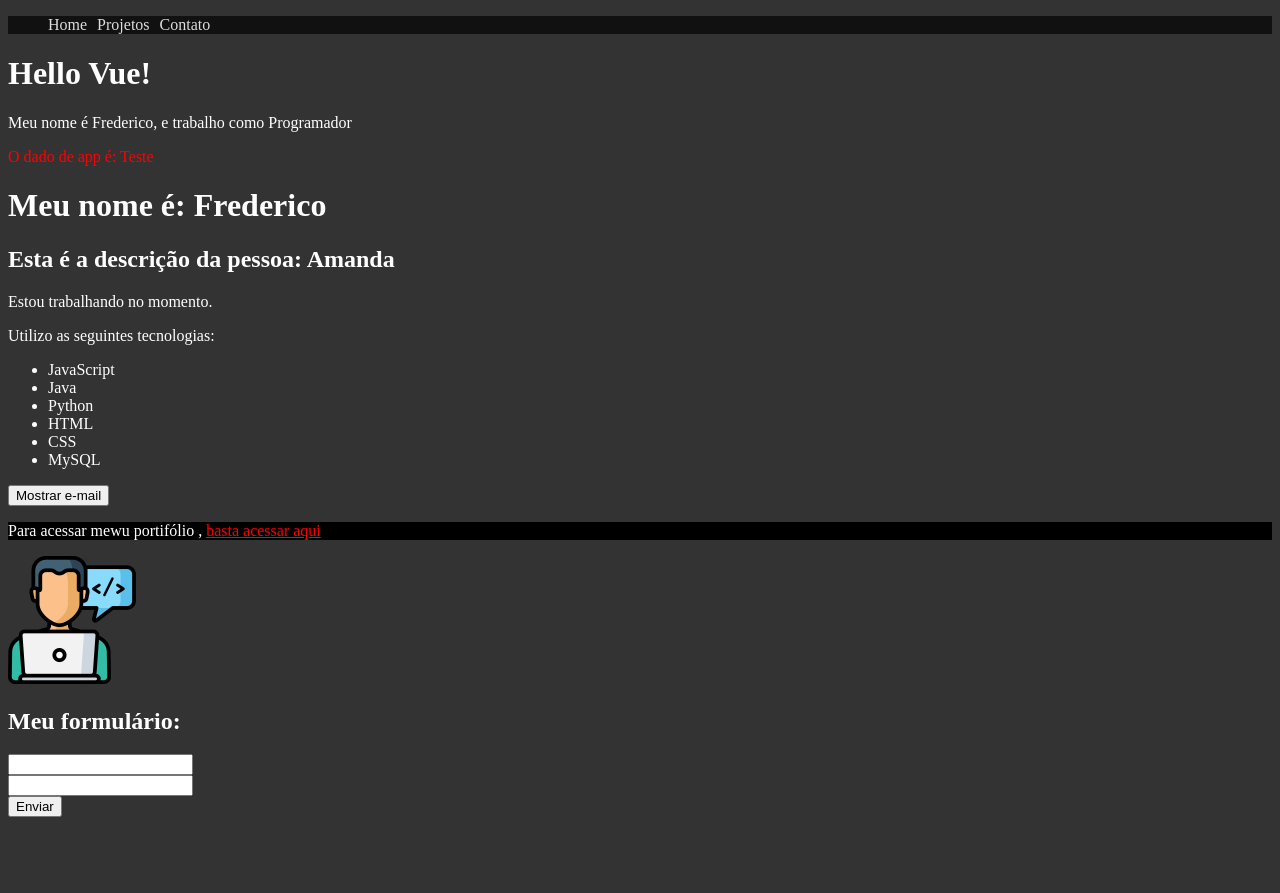
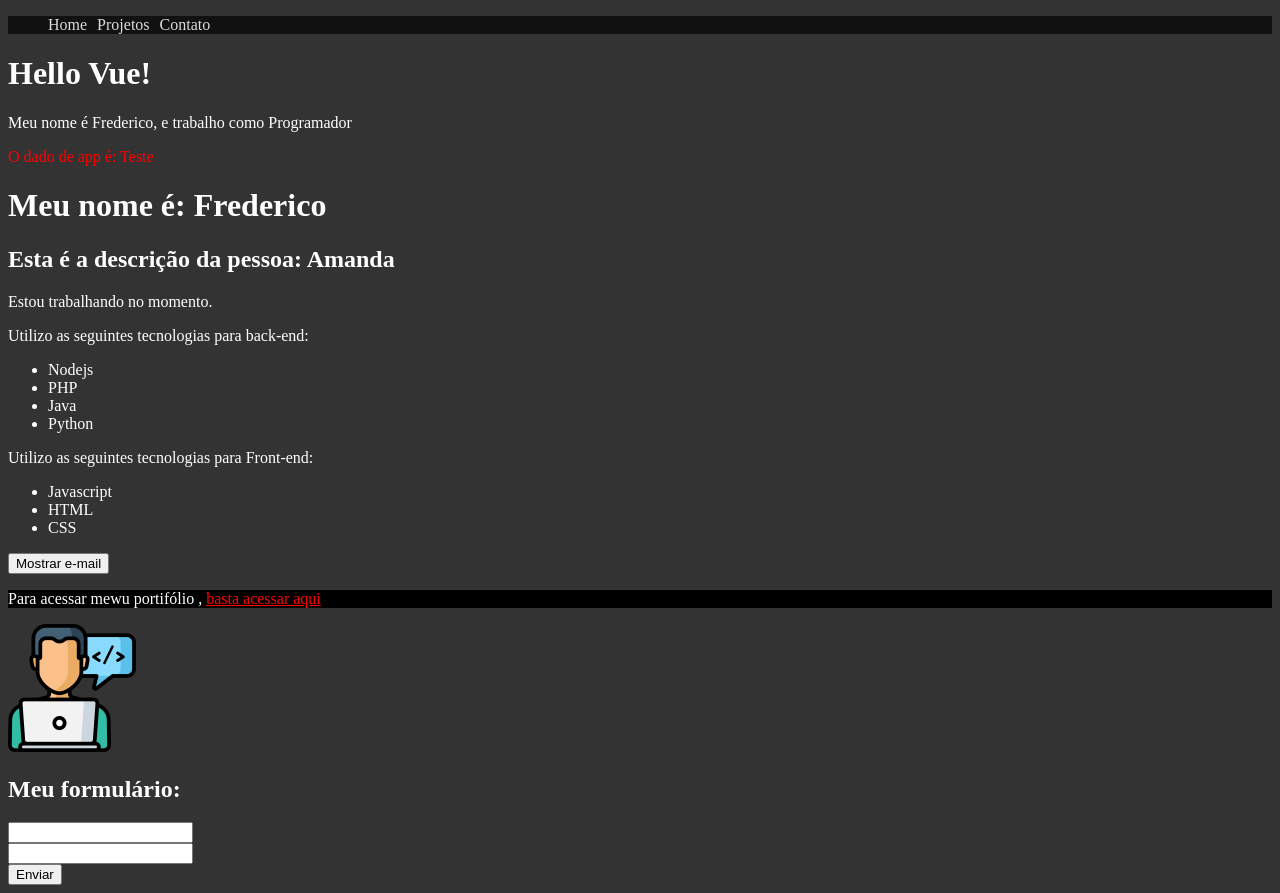
Before and after one commit to mfcastilho/learning_vue_framework, a Vue app in the folder 2_projeto_vue/: page / in a window 1280 px wide. Before the commit the page ends 825 px from the top, so only its background shows below. Built offline with nearby package versions, Linux system fonts and the light colour scheme.

Commit message:
list rendering(v-for)

```diff
--- a/2_projeto_vue/src/components/Info.vue
+++ b/2_projeto_vue/src/components/Info.vue
@@ -2,14 +2,13 @@
   <div>
     <p v-if="esta_trabalhando">Estou trabalhando no momento.</p>
     <p v-else>Estou em busca de novas oportunidades!</p>
-    <p>Utilizo as seguintes tecnologias:</p>
+    <p>Utilizo as seguintes tecnologias para back-end:</p>
     <ul>
-      <li>JavaScript</li>
-      <li>Java</li>
-      <li>Python</li>
-      <li>HTML</li>
-      <li>CSS</li>
-      <li>MySQL</li>
+      <li v-for="(technology, index) in backend_technologies" v-bind:key="index">{{technology}}</li>
+    </ul>
+    <p>Utilizo as seguintes tecnologias para Front-end:</p>
+    <ul>
+      <li v-for="(technology) in frontend_technologies" v-bind:key="technology.id">{{technology.language}}</li>
     </ul>
     <div>
       <button @click="showEmail">{{ button_text }}</button>
@@ -38,6 +37,21 @@ export default {
       email: "frederico@mail.com",
       meu_link: "https://mfcastilho.github.io/challenge3-portifolio/",
       button_text: "Mostrar e-mail",
+      backend_technologies: ["Nodejs", "PHP", "Java", "Python"],
+      frontend_technologies: [
+        {
+          id: 1,
+          language: "Javascript"
+        },
+        {
+          id: 2,
+          language: "HTML"
+        },
+        {
+          id: 3,
+          language: "CSS"
+        }
+      ]
     };
   },
   methods: {
```
